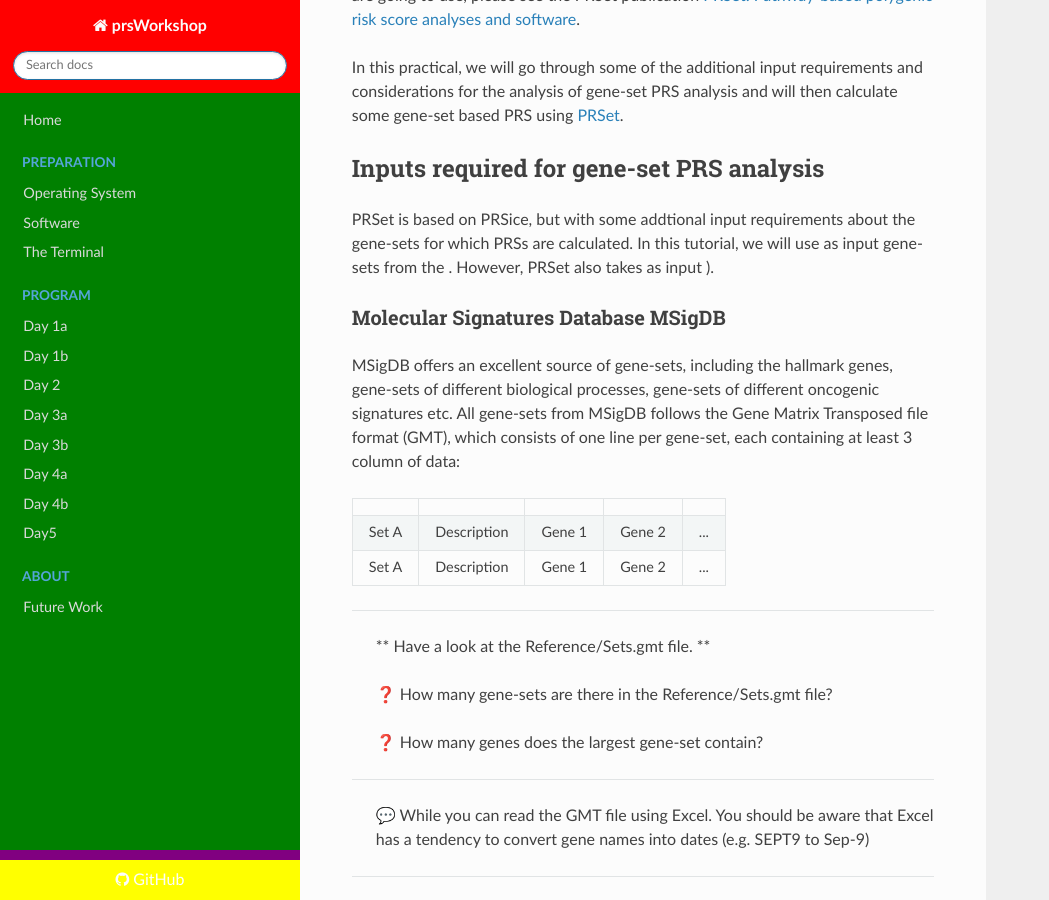
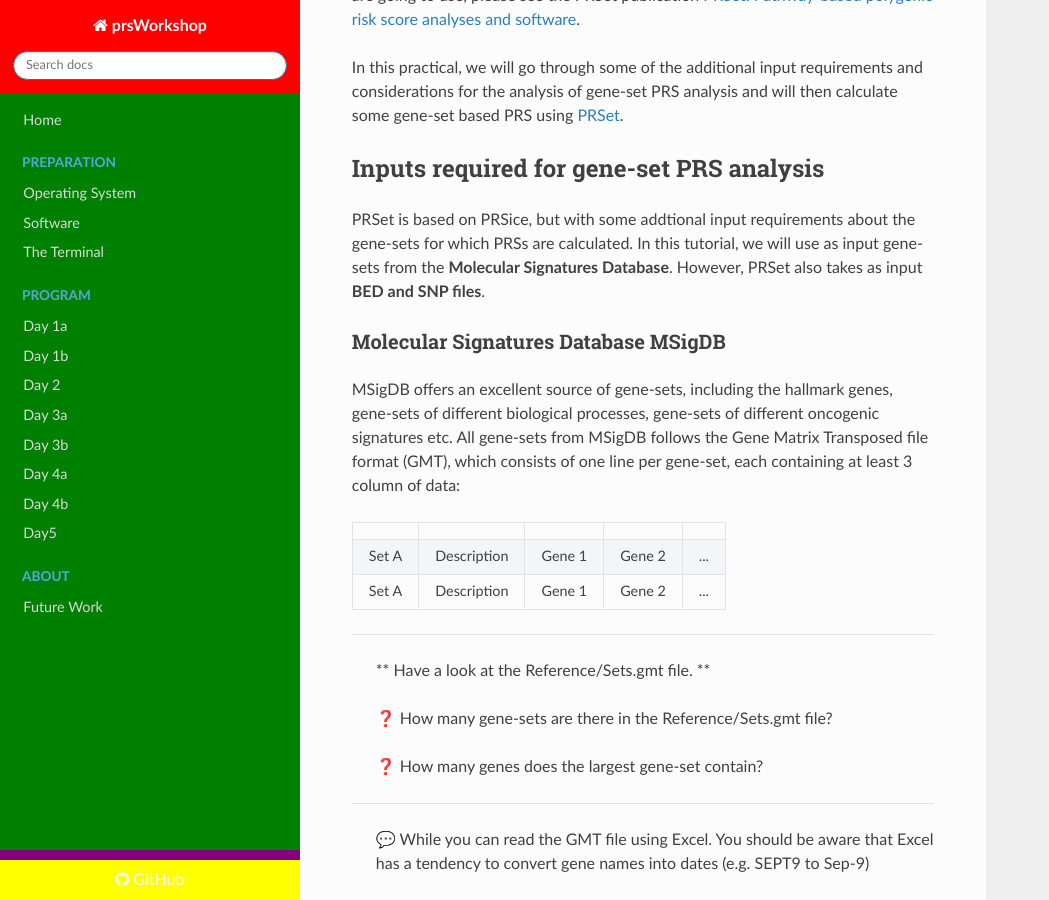
Before and after one commit to tadesouaiaia/prsWorkshop-website, an MkDocs documentation site: the page built from docs/Day2b.docx.md, in a window 1280 px wide and 900 px high, scrolled down 1920 px. Shown: the whole window, without its empty margins (0-1049 px from the left). Built offline with MkDocs 1.6.1, drawn with Linux system fonts in a browser that asks for light colours; nearby versions of some CDN libraries; comment, search, counter and statistics services are not loaded.

Commit message:
Update Day2b.docx.md

```diff
--- a/docs/Day2b.docx.md
+++ b/docs/Day2b.docx.md
@@ -54,7 +54,7 @@ In this practical, we will go through some of the additional input requirements
 
 <a id="prset-inputs"></a>
 ## Inputs required for gene-set PRS analysis
-PRSet is based on PRSice, but with some addtional input requirements about the gene-sets for which PRSs are calculated. In this tutorial, we will use as input gene-sets from the <b Molecular Signatures Database ></b>. However, PRSet also takes as input <b BED and SNP files ></b>).
+PRSet is based on PRSice, but with some addtional input requirements about the gene-sets for which PRSs are calculated. In this tutorial, we will use as input gene-sets from the **Molecular Signatures Database**. However, PRSet also takes as input **BED and SNP files**.
 
 <a id="molecular-signatures-Database-msigdb"></a>
 ### Molecular Signatures Database MSigDB
```
